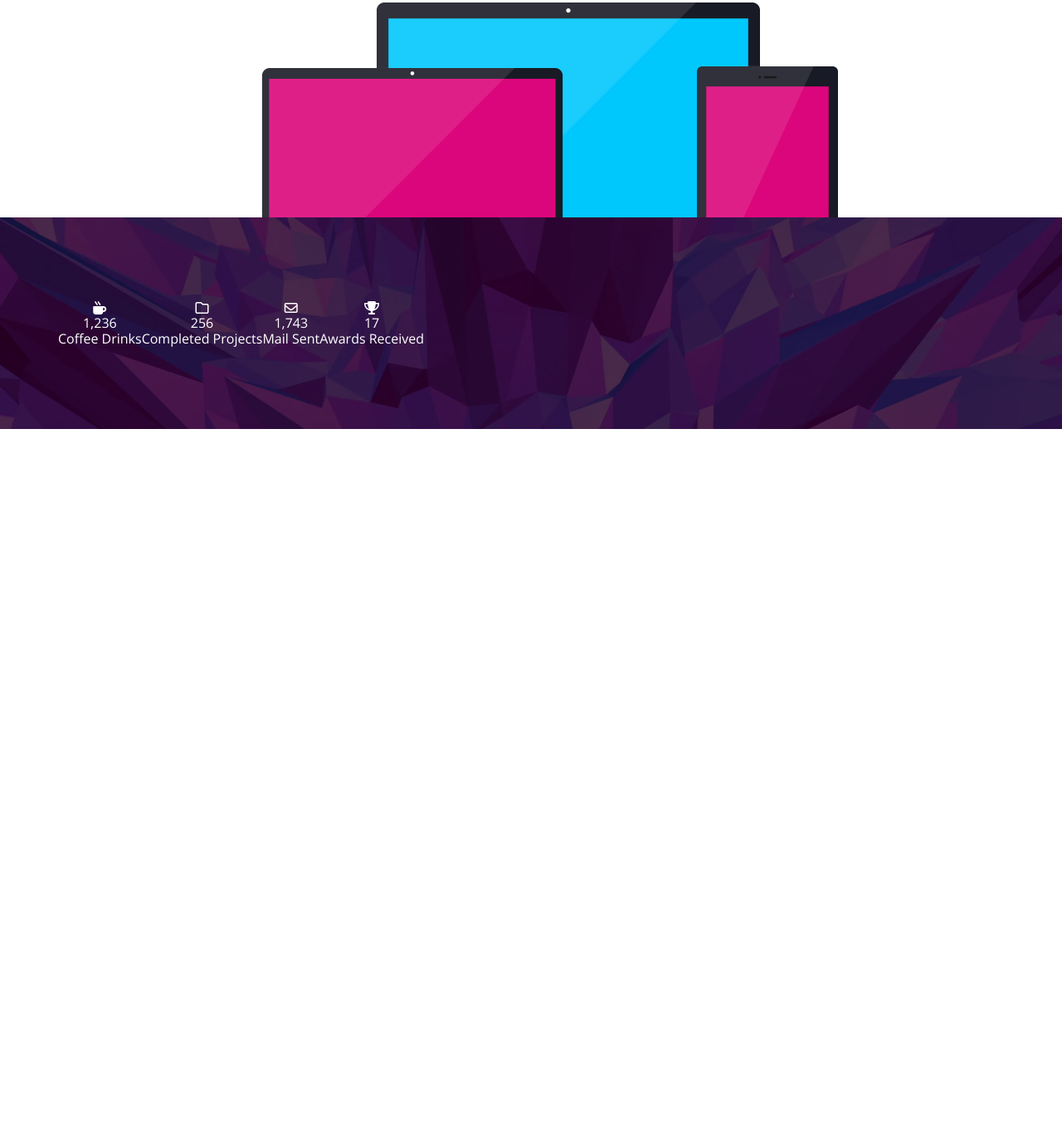
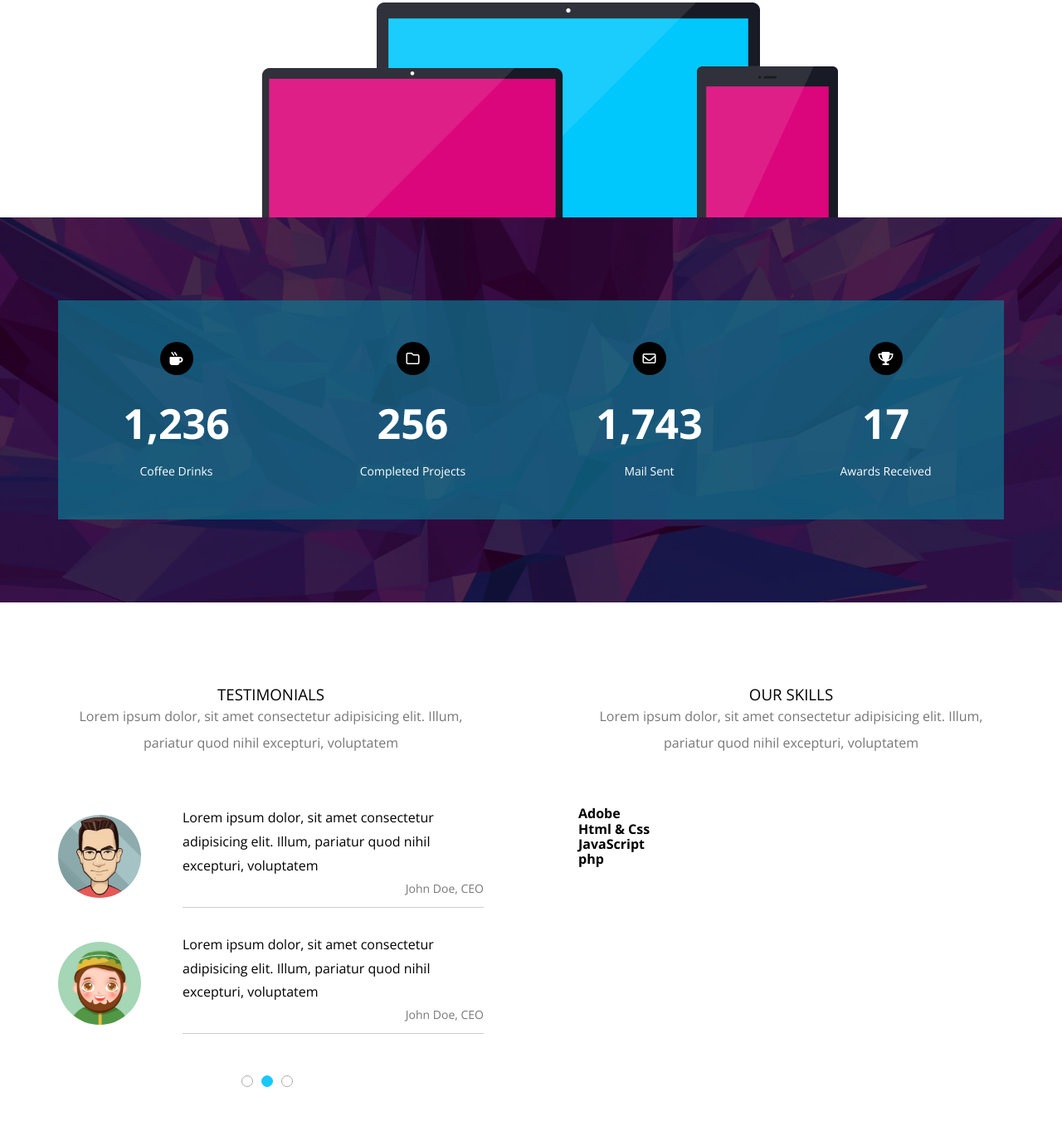
Before and after one commit to vphoniix/kasper-temp.github.io, a plain HTML site: page index.html in a window 1280 px wide. Shown: the part 4344-5707 px from the top of the page at 83% size. Before the commit the page ends 4861 px from the top, so only its background shows below. Drawn offline with nearby package versions, Linux system fonts and the light colour scheme.

Commit message:
skills section added

```diff
--- a/css/style.css
+++ b/css/style.css
@@ -496,13 +496,112 @@ header .form i{
 .stats .container{
     position: relative;
     display: flex;
+    flex-wrap: wrap;
 }
 
 .stats .container .box{
     color: white;
+    padding: 50px;
+    background-color: var(--trans-color);
+}
+
+.stats .container .box i{
+    width: 40px;
+    height: 40px;
+    display: flex;
+    background-color: black;
+    justify-content: center;
+    align-items: center;
+    border-radius: 50%;
+    margin: 0 auto 30px;
+}
+.stats .container .box .num{
+    font-size: 50px;
+    font-weight: bold;
+    margin: 0 0 20px;
+}
+.stats .container .box p{
+    font-size: 14px;
 }
 /* stats */
 
+/* Skills */
+.our-skills {
+    padding-top: var(--sec-padding);
+    padding-bottom: var(--sec-padding);
+}
+
+.our-skills .container {
+    display: flex;
+    justify-content: space-between;
+    flex-wrap: wrap;
+}
+@media (min-width: 992px) {
+    .our-skills .container > div {
+        flex-basis: 45%;
+    }
+}
+.our-skills .container>div > h3{
+    margin: 0,0 30px;
+    font-weight: normal;
+    text-align: center;
+    text-transform: uppercase;
+}
+.our-skills .container>div > p{
+    color: #777;
+    line-height: 2;
+    text-align: center;
+    margin-bottom: 60px;
+}
+.our-skills .testimonials .content{
+    display: flex;
+    align-items: center;
+    margin-bottom: 30px;
+}
+
+.our-skills .testimonials .content img {
+    width: 100px;
+    border-radius: 50%;
+    margin-right: 50px;
+}
+@media (max-width: 767px) {
+    .our-skills .testimonials .content{
+        flex-direction: column;
+        text-align: center;
+    }
+
+    .our-skills .testimonials .content img {
+        margin: 0 auto 20px;
+    }
+}
+.our-skills .testimonials .text {
+    line-height: 1.8;
+    border-bottom: 1px solid #ccc;
+}
+.our-skills .testimonials .text p {
+    color: #777;
+    text-align: right;
+    font-size: 14px;
+    margin-bottom: 10px;
+}
+.our-skills .testimonials .bullets {
+    display: flex;
+    justify-content: center;
+    margin-top: 50px;
+    margin-bottom: 50px;
+}
+.our-skills .testimonials .bullets li {
+    width: 14px;
+    height: 14px;
+    border: 1px solid #aaa;
+    border-radius: 50%;
+    margin-right: 10px;
+}
+.our-skills .testimonials .bullets li.active {
+    background-color: var(--main-color);
+    border-color: var(--main-color);
+}
+/* Skills */
 
 /* small */
 @media (min-width: 768px) {
@@ -521,6 +620,9 @@ header .form i{
     }
 
     .portfolio .imgs-holder .box{
+        flex-basis: 50%;
+    }
+    .stats .box {
         flex-basis: 50%;
     }
 }
@@ -577,12 +679,28 @@ header .form i{
         bottom: -60px;
         margin-top: -60px;
     }
+    .stats .box{
+        flex-basis: 100%;
+    }
+    /* .stats .box::before{
+        content: '';
+        position: absolute;
+        left: 50%;
+        transform: translatex(-50%);
+        height: 2px;
+        background-color: #333;
+        bottom: -30px;
+        width: 120px;
+    } */
 }
 
 /* medium */
-@media (min-width: 992) {
+@media (min-width: 992px) {
     .container {
         width: 970px;
+    }
+    .stats .container .box {
+        flex-basis: 25%;
     }
 }
 
--- a/index.html
+++ b/index.html
@@ -247,6 +247,66 @@
         </div>
     </div>
     <!-- stats -->
-
+    <!-- skills -->
+    <div class="our-skills">
+        <div class="container">
+            <div class="testimonials">
+                <h3>Testimonials</h3>
+                <p>
+                    Lorem ipsum dolor, sit amet consectetur adipisicing elit. Illum, pariatur quod nihil excepturi, voluptatem
+                </p>
+                <div class="content">
+                    <img src="images/skills-01.jpg" alt="">
+                    <div class="text">
+                        Lorem ipsum dolor, sit amet consectetur adipisicing elit. Illum, pariatur quod nihil excepturi, voluptatem
+                        <p>John Doe, CEO</p>
+                    </div>
+                </div>
+                <div class="content">
+                    <img src="images/skills-02.jpg" alt="">
+                    <div class="text">
+                        Lorem ipsum dolor, sit amet consectetur adipisicing elit. Illum, pariatur quod nihil excepturi, voluptatem
+                        <p>John Doe, CEO</p>
+                    </div>
+                </div>
+                <ul class="bullets">
+                    <li></li>
+                    <li class="active"></li>
+                    <li></li>
+                </ul>
+            </div>
+            <div class="skills">
+                <h3>Our Skills</h3>
+                <p>
+                    Lorem ipsum dolor, sit amet consectetur adipisicing elit. Illum, pariatur quod nihil excepturi, voluptatem
+                </p>
+                <div class="prog-holder">
+                    <h4>Adobe</h4>
+                    <div class="prog">
+                        <span style="width: 90%" data-progress="90%"></span>
+                    </div>
+                </div>
+                <div class="prog-holder">
+                    <h4>Html &amp; Css</h4>
+                    <div class="prog">
+                        <span style="width: 85%" data-progress="85%"></span>
+                    </div>
+                </div>
+                <div class="prog-holder">
+                    <h4>JavaScript</h4>
+                    <div class="prog">
+                        <span style="width: 80%" data-progress="80%"></span>
+                    </div>
+                </div>
+                <div class="prog-holder">
+                    <h4>php</h4>
+                    <div class="prog">
+                        <span style="width: 90%" data-progress="90%"></span>
+                    </div>
+                </div>
+            </div>
+        </div>
+    </div>
+    <!-- skills -->
 </body>
 </html>
```
